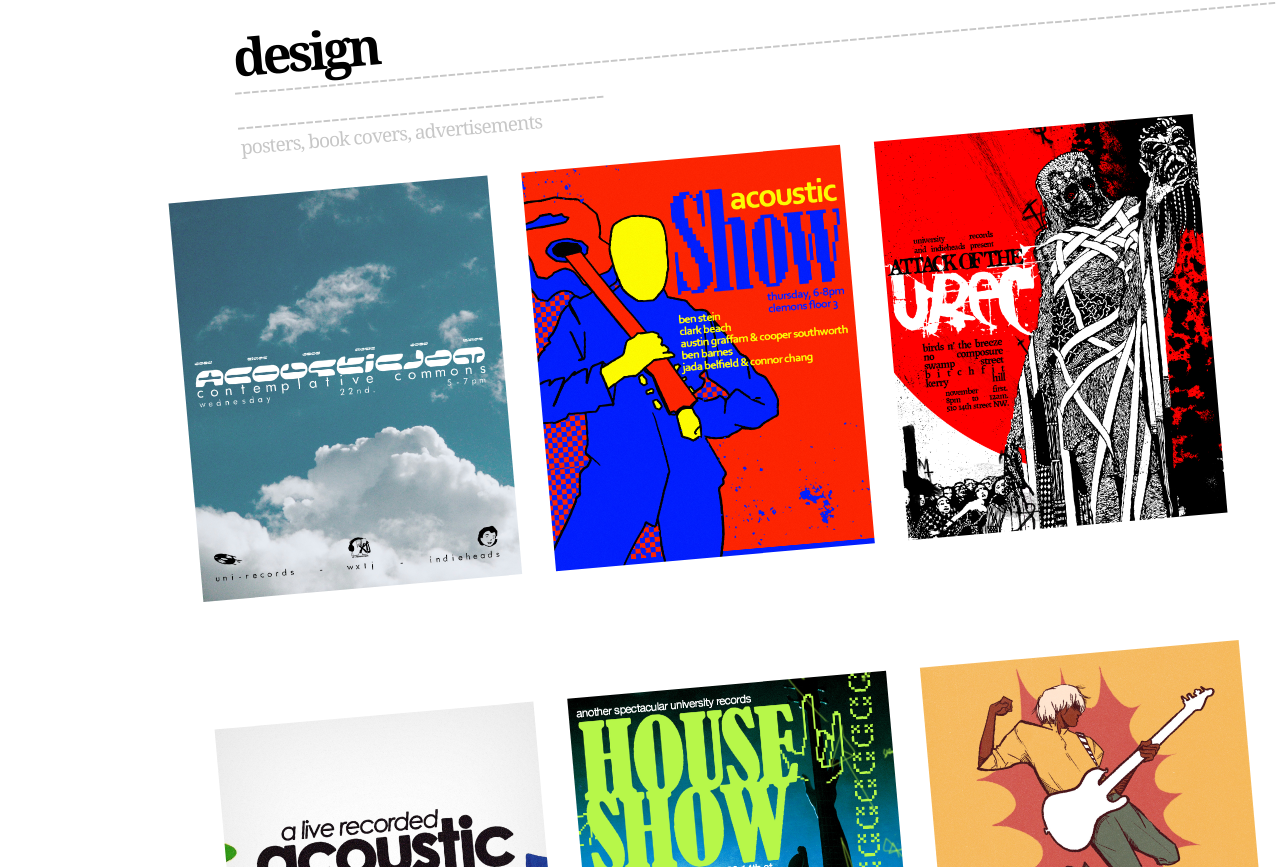
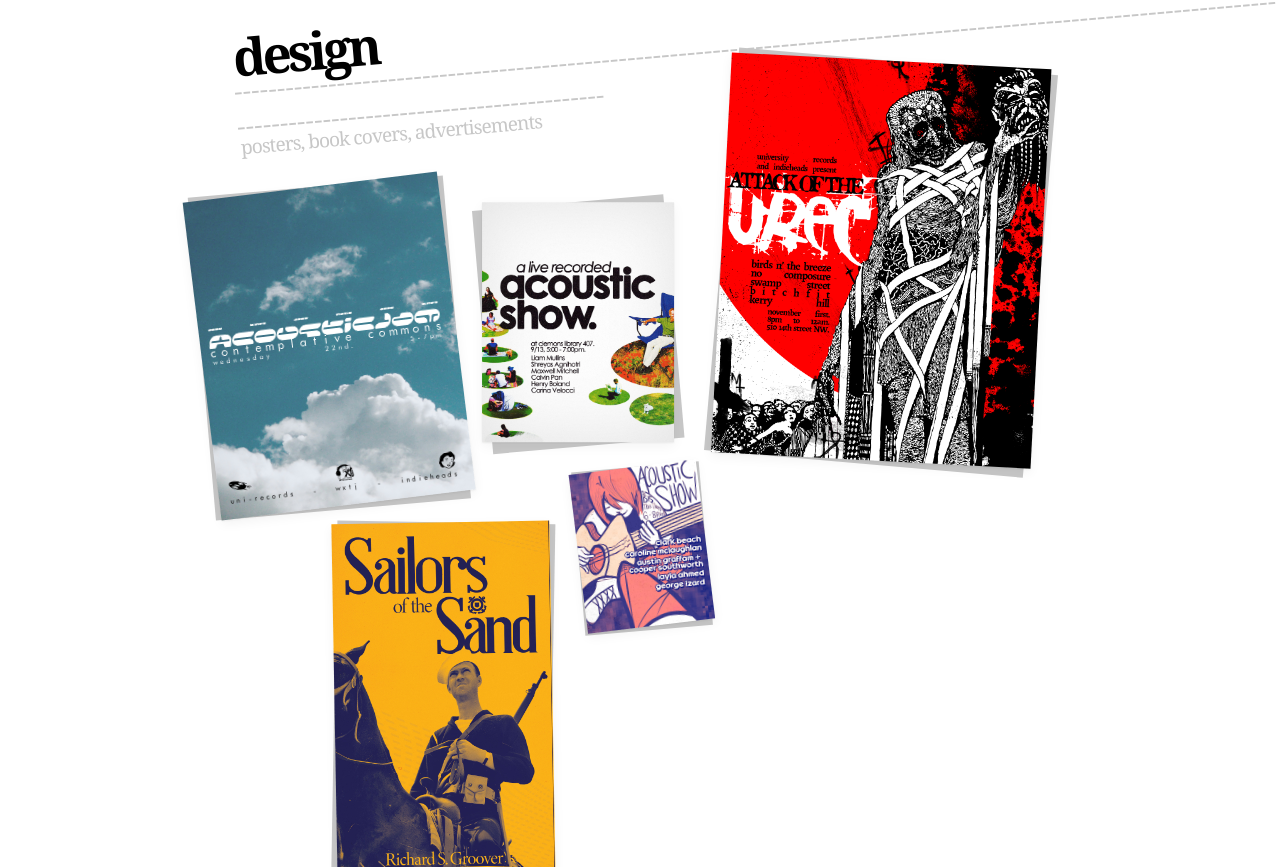
Before and after one commit to funderfuldev/liammullins.net, a React (Vite) app in the folder liammullins-net/: page / in a window 1280 px wide. Shown: the part 413-1280 px from the top of the page. Built offline with nearby package versions, Linux system fonts and the light colour scheme.

Commit message:
laying out the design part of the work page

```diff
--- a/liammullins-net/src/DesignGallery.tsx
+++ b/liammullins-net/src/DesignGallery.tsx
@@ -1,16 +1,64 @@
 
 import './pages/Pages.css';
+
+import './pages/Work.css';
 
 const imageModules = import.meta.glob('./assets/images/work/*.{png,jpg,jpeg,svg}', {eager: true});
 
 const images = Object.values(imageModules).map((module) => (module as {default: string}).default);
 
+import urec_1  from './assets/images/work/urec_1.jpg';
+import urec_2  from './assets/images/work/urec_2.png';
+import urec_3  from './assets/images/work/urec_3.jpg';
+import urec_7 from './assets/images/work/urec_7.png';
+import book_cover from './assets/images/work/book_cover.jpg';
+import { motion } from 'motion/react';
+
 export default function DesignGallery() {
     return (
-        <div className="imageGallery" style={{rotate: '-5deg'}}>
+
+        <div className="designGallery" style={{rotate: '-5deg'}}>
+            <div className="urec1"><motion.img
+                        animate={{opacity: 1, y: 0}}
+                        initial={{opacity: 0, y: 25, rotate: -2}}
+                        whileHover={{scale: 1.01, rotate: -3}}
+                        whileTap={{scale: 1.1, rotate: -5}}
+                        transition={{ type: 'spring', stiffness: 500, damping: 50, mass: 1 }}
+                        src={urec_1} className="image"alt="urec_1" /></div>
+            <div className="urec2"><motion.img
+                        animate={{opacity: 1, y: 0}}
+                        initial={{opacity: 0, y: 25, rotate: 5}}
+                        whileHover={{scale: 1.01, rotate: 6}}
+                        whileTap={{scale: 1.1, rotate: 8}}
+                        transition={{ type: 'spring', stiffness: 500, damping: 50, mass: 1 }}
+                        src={urec_2} className="image"alt="urec_2" /></div>
+            <div className="urec3"><motion.img
+                        animate={{opacity: 1, y: 0}}
+                        initial={{opacity: 0, y: 25, rotate: -2}}
+                        whileHover={{scale: 1.01, rotate: -3}}
+                        whileTap={{scale: 1.1, rotate: -5}}
+                        transition={{ type: 'spring', stiffness: 500, damping: 50, mass: 1 }}
+                        src={urec_3} className="image"alt="urec_3" /></div>
+            <div className="urec7"><motion.img
+                        animate={{opacity: 1, y: 0}}
+                        initial={{opacity: 0, y: 25, rotate: -2}}
+                        whileHover={{scale: 1.01, rotate: -3}}
+                        whileTap={{scale: 1.1, rotate: -5}}
+                        transition={{ type: 'spring', stiffness: 500, damping: 50, mass: 1 }}
+                        src={urec_7} className="image"alt="urec_7" /></div>
+            <div className="bookCover"><motion.img
+                        animate={{opacity: 1, y: 0}}
+                        initial={{opacity: 0, y: 25, rotate: -2}}
+                        whileHover={{scale: 1.01, rotate: -3}}
+                        whileTap={{scale: 1.1, rotate: -5}}
+                        transition={{ type: 'spring', stiffness: 500, damping: 50, mass: 1 }}
+                        src={book_cover} className="image"alt="book_cover" /></div>
+        </div>
+
+        /*<div className="imageGallery" style={{rotate: '-5deg'}}>
             {images.map((src, index) => (
                 <img key={index} src={src}/>
             ))}
-        </div>
+        </div> */
     );
 }
--- a/liammullins-net/src/pages/About.tsx
+++ b/liammullins-net/src/pages/About.tsx
@@ -27,9 +27,9 @@ export default function About() {
                     <div className='headShotImageHolder'>
                         <motion.img
                         animate={{opacity: 1, y: 0}}
-                        initial={{opacity: 0, y: 25, rotate: -1}}
-                        whileHover={{scale: 1.01, rotate: -5}}
-                        whileTap={{scale: 1.1, rotate: -6}}
+                        initial={{opacity: 0, y: 25, rotate: -5}}
+                        whileHover={{scale: 1.01, rotate: -6}}
+                        whileTap={{scale: 1.1, rotate: -7}}
                         transition={{ type: 'spring', stiffness: 500, damping: 50, mass: 1 }}
                         src={headShotImage} alt='headshot' className='headShotImage'></motion.img>
                     </div>
@@ -40,9 +40,9 @@ export default function About() {
                     <div className='guitarImageHolder'>
                         <motion.img
                         animate={{opacity: 1, y: 0}}
-                        initial={{opacity: 0, y: 25, rotate: 1}}
-                        whileHover={{scale: 1.01, rotate: 5}}
-                        whileTap={{scale: 1.1, rotate: 6}}
+                        initial={{opacity: 0, y: 25, rotate: 5}}
+                        whileHover={{scale: 1.01, rotate: 6}}
+                        whileTap={{scale: 1.1, rotate: 7}}
                         transition={{ type: 'spring', stiffness: 500, damping: 50, mass: 1 }}
                         src={guitarImage} alt='guitar' className='guitarImage'></motion.img>
                     </div>
--- /dev/null
+++ b/liammullins-net/src/pages/Work.css
@@ -0,0 +1,67 @@
+.designGallery
+{
+    display: relative;
+    width: 50vw;
+    height: 80vw;
+}
+
+.image
+{
+    size: inherit;
+    width: inherit;
+    box-shadow:
+    0 1px 2px rgba(0, 0, 0, 0.05),
+    0 4px 12px rgba(0, 0, 0, 0.05);
+}
+
+.urec1
+{
+    color: var(--dot-default-color);
+    background-color: var(--dot-default-color);
+    position: absolute;
+    top: 1vw;
+    left: 0vw;
+    width: 20vw;
+}
+
+.urec2
+{
+    color: var(--dot-default-color);
+    background-color: var(--dot-default-color);
+    position: absolute;
+    top: 4vw;
+    left: 22vw;
+    width: 15vw;
+}
+
+.urec3
+{
+    color: var(--dot-default-color);
+    background-color: var(--dot-default-color);
+    position: absolute;
+    top: 25vw;
+    left: 28vw;
+    width: 10vw;
+}
+
+.urec7
+{
+    color: var(--dot-default-color);
+    background-color: var(--dot-default-color);
+    position: absolute;
+    top: -5vw;
+    left: 41vw;
+    width: 25vw;
+    rotate: 10deg;
+}
+
+.bookCover
+{
+    color: var(--dot-default-color);
+    background-color: var(--dot-default-color);
+    position: absolute;
+    top: 28vw;
+    left: 8vw;
+    width: 17vw;
+    rotate: 6deg;
+}
--- a/liammullins-net/src/pages/Work.tsx
+++ b/liammullins-net/src/pages/Work.tsx
@@ -20,8 +20,6 @@ export default function Work() {
             </div>
 
             <DesignGallery/>
-
-            <div style={{height: '50vw'}}/>
 
             <div className='pageHeaderContainer'>
                 <p className='pageHeaderText'><b>prints</b>
```
Also changed, not shown: liammullins-net/src/assets/images/work/book_cover.jpg (added).
